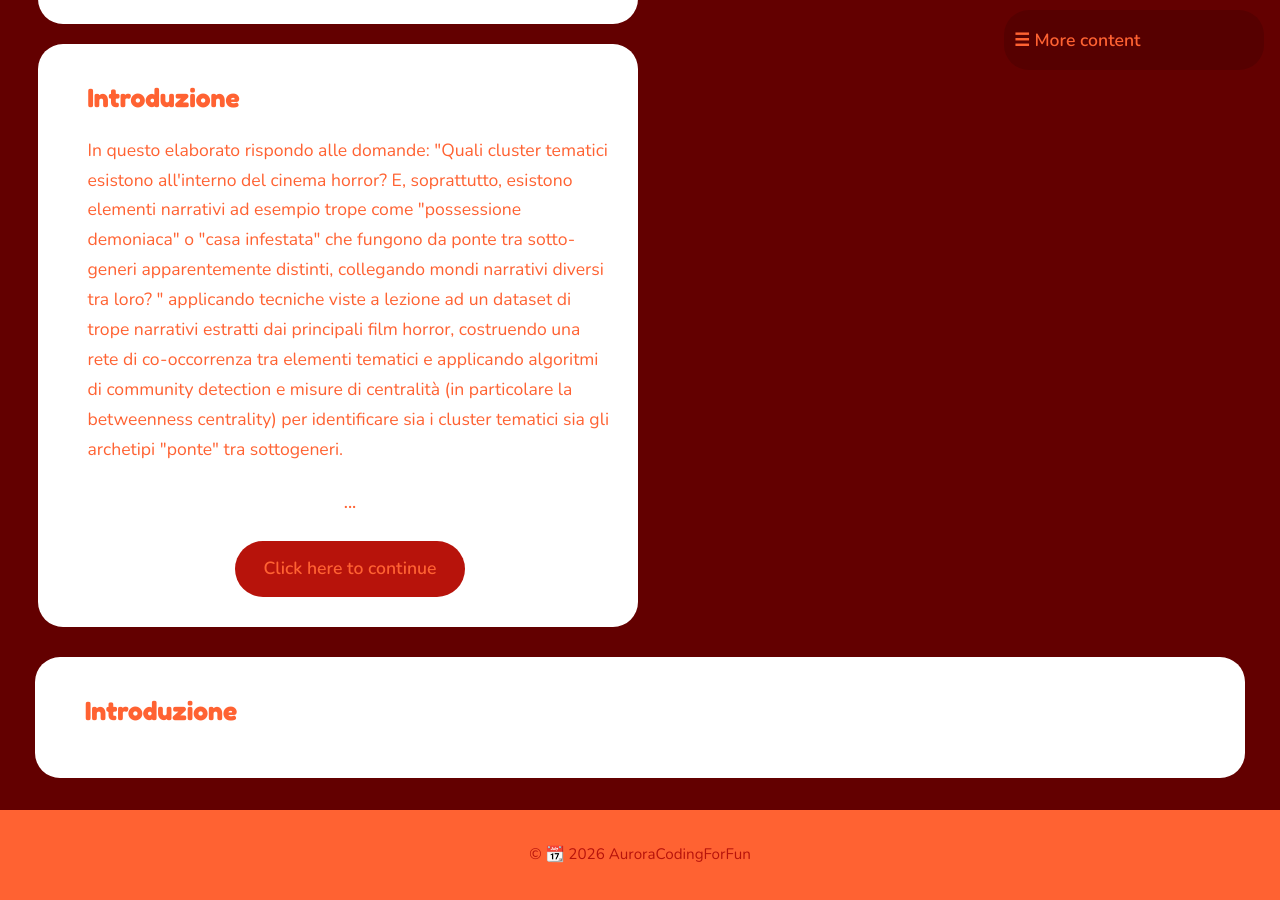
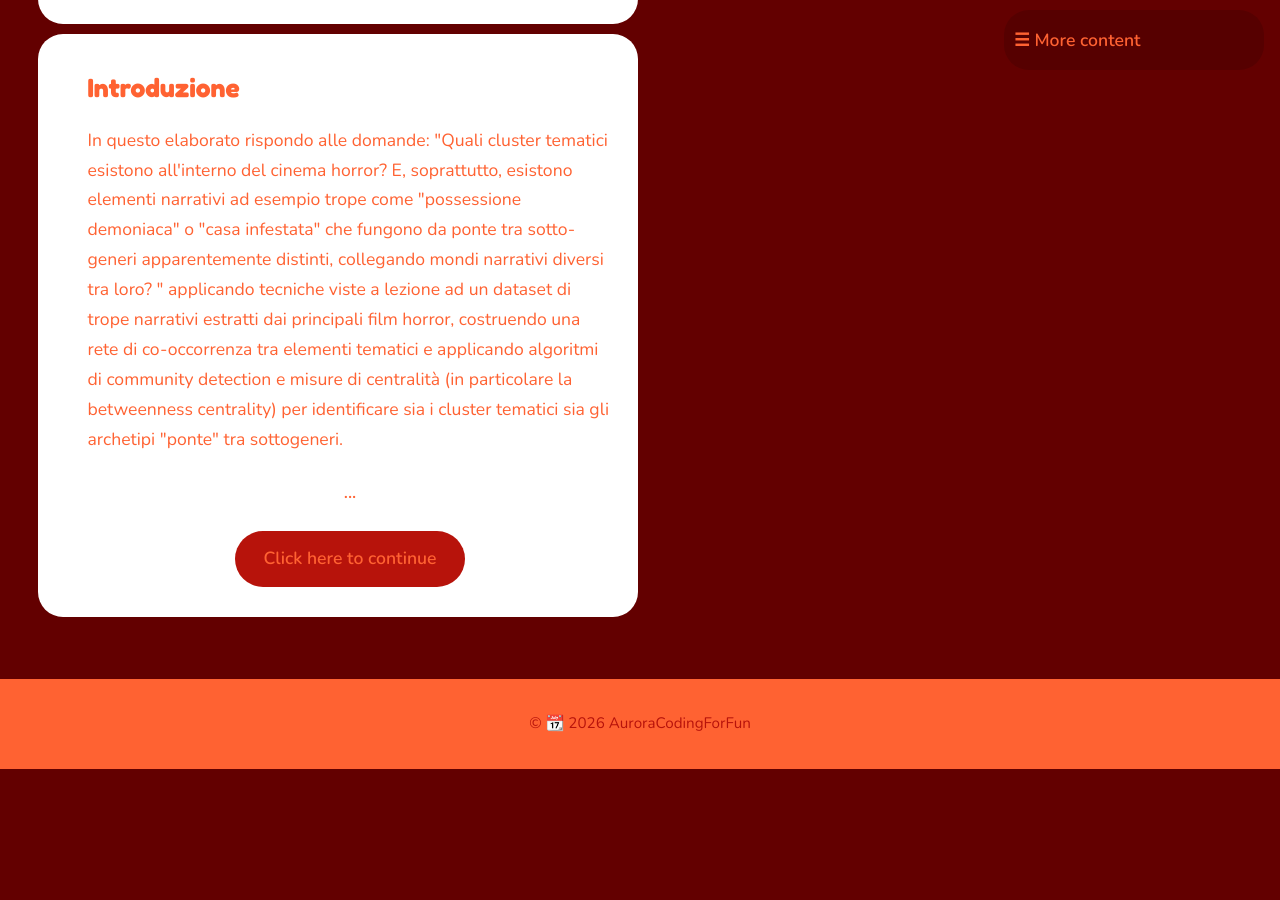
Before and after one commit to AuroraCodingForFun/BlogSite, a Jekyll site: the page built from _posts/2026-10-11-Social-Network-Analysis.md, in a window 1280 px wide and 900 px high, scrolled down 1362 px. Built offline with Jekyll 4.4.1, drawn with Linux system fonts in a browser that asks for light colours; after the commit the page ends 2131 px from its top, so only the background shows below that.

Commit message:
Adjust spacing and remove duplicate introduction
Reduced height of space between sections and removed duplicate introduction section.

```diff
--- a/_posts/2026-10-11-Social-Network-Analysis.md
+++ b/_posts/2026-10-11-Social-Network-Analysis.md
@@ -62,7 +62,7 @@ favicon: /images/favicons/halloween.png
       </ul>
     </div>
     <!-- Space tra i due riquadri -->
-    <div style="height: 20px;"></div>
+    <div style="height: 10px;"></div>
     <!-- Introduzione sotto l'Indice -->
     <div style="background-color: white; padding: 16px 25px 30px 50px; border-radius: 25px;">
       <h2>Introduzione</h2>
@@ -84,11 +84,6 @@ favicon: /images/favicons/halloween.png
 </div>
 <br>
 
-  <div style="background-color: white; padding: 16px 25px 30px 50px; border-radius: 25px;">
-    <h2>Introduzione</h2>
-
-   </div>
-
 <script src="https://cdn.jsdelivr.net/npm/marked@12.0.2/marked.min.js"></script>
 <script>
   (function () {
```
